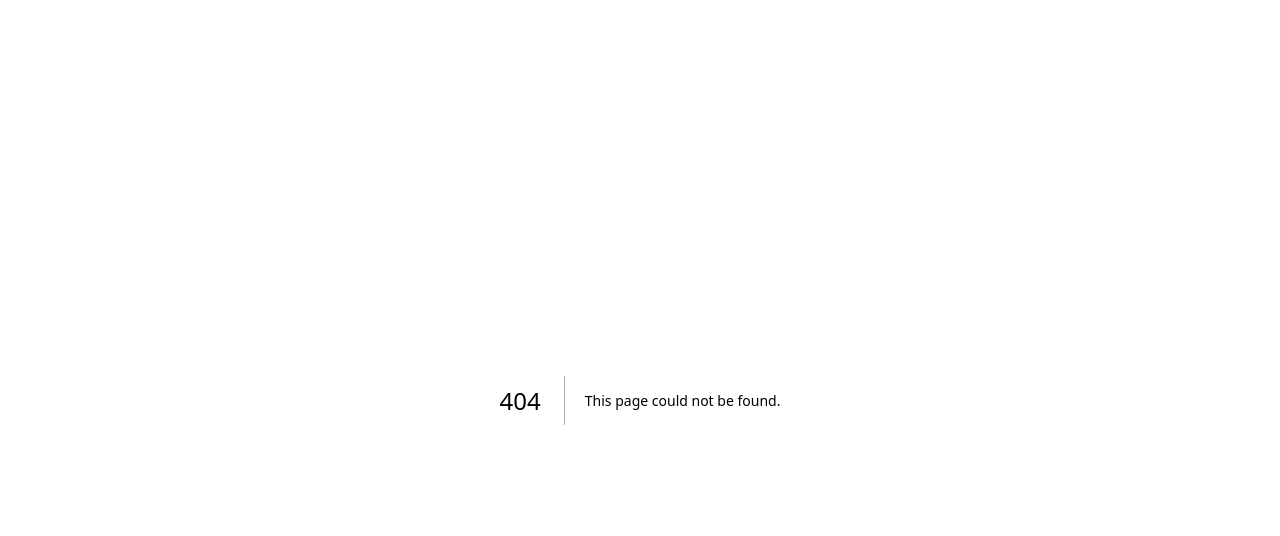
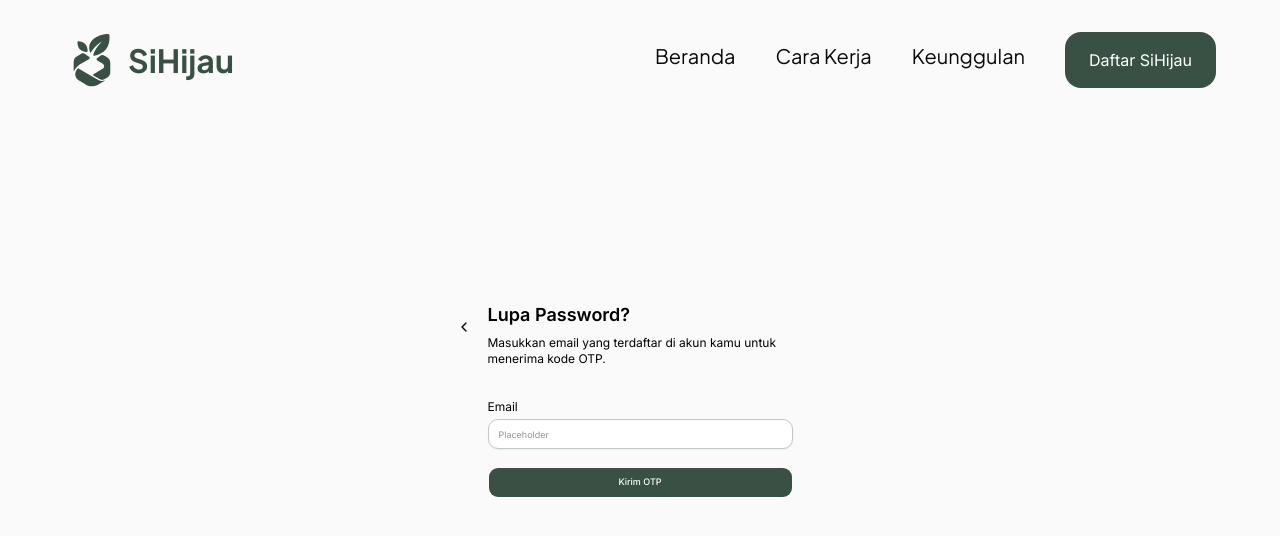
Before and after one commit to Ketolak-BCC/si-hijau-fe, a Next.js app: page /lupa-password in a window 1280 px wide. Before the commit this address had no page. Shown: the top 536 px of the page. Built offline with nearby package versions, Linux system fonts and the light colour scheme.

Commit message:
feat(auth): add email input and forgot password container components

```diff
--- /dev/null
+++ b/src/app/(auth)/lupa-password/page.tsx
@@ -0,0 +1,7 @@
+import ForgotPWContainer from "@/features/forgot-password/containers/ForgotPWContainer";
+
+const page = () => {
+  return <ForgotPWContainer />;
+};
+
+export default page;
--- /dev/null
+++ b/src/features/forgot-password/components/EmailInput.tsx
@@ -0,0 +1,59 @@
+"use client";
+
+import { ChevronLeft } from "lucide-react";
+import Link from "next/link";
+import { Button } from "@/shared/components/ui/button";
+import { Field } from "@/shared/components/ui/field";
+import { Input } from "@/shared/components/ui/input";
+import { Label } from "@/shared/components/ui/label";
+
+const EmailInput = () => {
+  return (
+    <div className="relative w-full max-w-[305px] text-black">
+      <Link
+        href="/masuk"
+        aria-label="Kembali ke halaman masuk"
+        className="focus-visible:outline-green-normal absolute top-3 -left-9 flex size-6 items-center justify-center rounded-md focus-visible:outline-2 focus-visible:outline-offset-2"
+      >
+        <ChevronLeft className="size-4" aria-hidden="true" />
+      </Link>
+
+      <h1 className="text-lg leading-6 font-semibold">Lupa Password?</h1>
+      <p id="forgot-password-description" className="mt-2 text-xs leading-4">
+        Masukkan email yang terdaftar di akun kamu untuk menerima kode OTP.
+      </p>
+
+      <form
+        className="mt-8"
+        aria-describedby="forgot-password-description"
+        onSubmit={(event) => event.preventDefault()}
+      >
+        <Field className="gap-1!">
+          <Label
+            htmlFor="forgot-password-email"
+            className="text-xs! leading-4! font-normal!"
+          >
+            Email
+          </Label>
+          <Input
+            id="forgot-password-email"
+            name="email"
+            type="email"
+            autoComplete="email"
+            placeholder="Placeholder"
+            required
+            className="border-green-light-active! focus-visible:border-green-normal focus-visible:ring-green-normal/30 h-[30px]! w-full rounded-lg! border bg-white! px-2.5! py-0! text-xs! placeholder:text-[9px] placeholder:text-neutral-500/60"
+          />
+        </Field>
+        <Button
+          type="submit"
+          className="hover:bg-green-normal-hover mt-[18px] h-[31px]! w-full rounded-lg! text-[9px]! text-white"
+        >
+          Kirim OTP
+        </Button>
+      </form>
+    </div>
+  );
+};
+
+export default EmailInput;
--- /dev/null
+++ b/src/features/forgot-password/containers/ForgotPWContainer.tsx
@@ -0,0 +1,15 @@
+import Navbar from "@/shared/components/Navbar";
+import EmailInput from "../components/EmailInput";
+
+const ForgotPWContainer = () => {
+  return (
+    <section className="relative isolate flex min-h-svh items-center justify-center bg-neutral-50 px-12 py-32">
+      <div className="absolute inset-x-0 top-0 z-10 overflow-x-auto">
+        <Navbar />
+      </div>
+      <EmailInput />
+    </section>
+  );
+};
+
+export default ForgotPWContainer;
--- /dev/null
+++ b/src/shared/components/ui/input-otp.tsx
@@ -0,0 +1,86 @@
+"use client"
+
+import * as React from "react"
+import { cn } from "cn"
+import { OTPInput, OTPInputContext } from "input-otp"
+import { MinusIcon } from "lucide-react"
+
+function InputOTP({
+  className,
+  containerClassName,
+  ...props
+}: React.ComponentProps<typeof OTPInput> & {
+  containerClassName?: string
+}) {
+  return (
+    <OTPInput
+      data-slot="input-otp"
+      containerClassName={cn(
+        "cn-input-otp flex items-center has-disabled:opacity-50",
+        containerClassName
+      )}
+      spellCheck={false}
+      className={cn("disabled:cursor-not-allowed", className)}
+      {...props}
+    />
+  )
+}
+
+function InputOTPGroup({ className, ...props }: React.ComponentProps<"div">) {
+  return (
+    <div
+      data-slot="input-otp-group"
+      className={cn(
+        "flex items-center rounded-3xl has-aria-invalid:border-destructive has-aria-invalid:ring-3 has-aria-invalid:ring-destructive/20 dark:has-aria-invalid:ring-destructive/40",
+        className
+      )}
+      {...props}
+    />
+  )
+}
+
+function InputOTPSlot({
+  index,
+  className,
+  ...props
+}: React.ComponentProps<"div"> & {
+  index: number
+}) {
+  const inputOTPContext = React.useContext(OTPInputContext)
+  const { char, hasFakeCaret, isActive } = inputOTPContext?.slots[index] ?? {}
+
+  return (
+    <div
+      data-slot="input-otp-slot"
+      data-active={isActive}
+      className={cn(
+        "relative flex size-9 items-center justify-center border-y border-r border-input bg-input/50 text-sm transition-all outline-none first:rounded-l-3xl first:border-l last:rounded-r-3xl aria-invalid:border-destructive data-[active=true]:z-10 data-[active=true]:border-ring data-[active=true]:ring-3 data-[active=true]:ring-ring/30 data-[active=true]:aria-invalid:ring-destructive/20 dark:data-[active=true]:aria-invalid:ring-destructive/40",
+        className
+      )}
+      {...props}
+    >
+      {char}
+      {hasFakeCaret && (
+        <div className="pointer-events-none absolute inset-0 flex items-center justify-center">
+          <div className="h-4 w-px animate-caret-blink bg-foreground duration-1000" />
+        </div>
+      )}
+    </div>
+  )
+}
+
+function InputOTPSeparator({ ...props }: React.ComponentProps<"div">) {
+  return (
+    <div
+      data-slot="input-otp-separator"
+      className="flex items-center [&_svg:not([class*='size-'])]:size-4"
+      role="separator"
+      {...props}
+    >
+      <MinusIcon
+      />
+    </div>
+  )
+}
+
+export { InputOTP, InputOTPGroup, InputOTPSlot, InputOTPSeparator }
```
